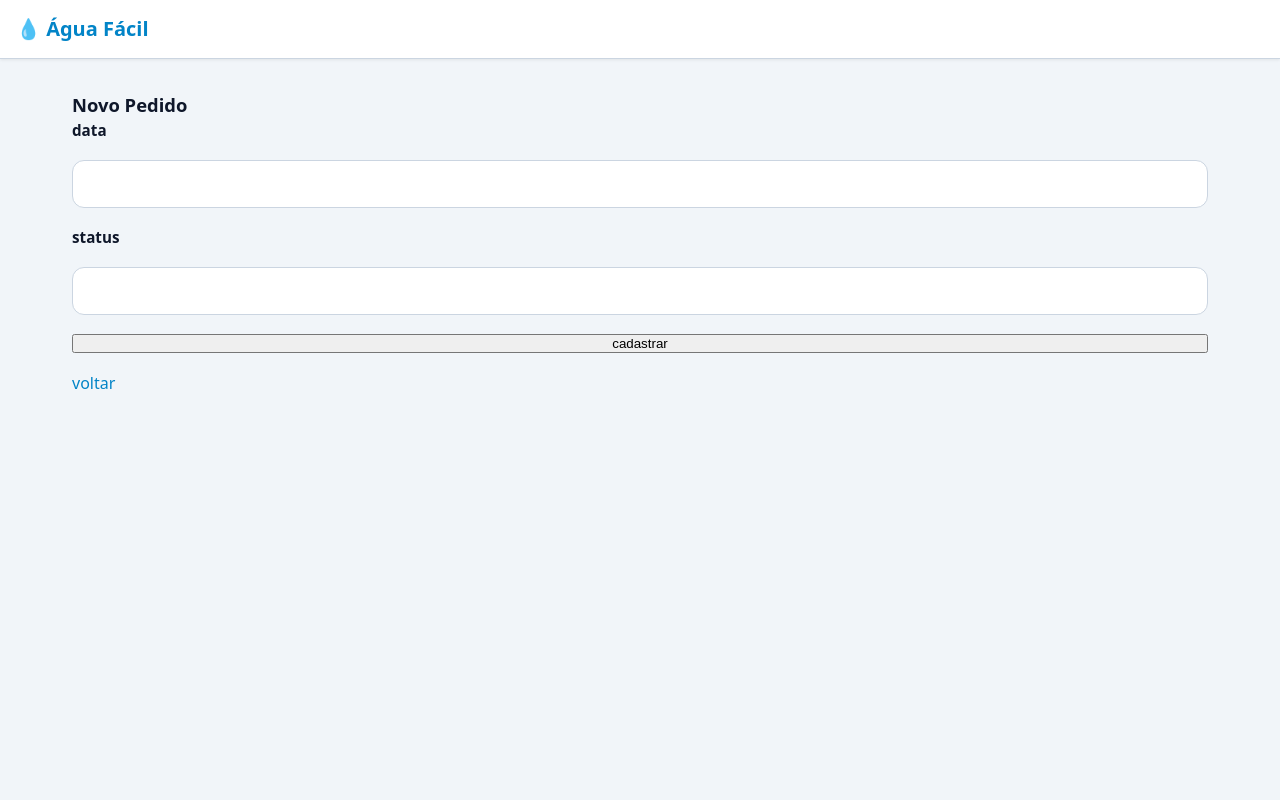
After one commit to Ferreirabento/agua-facil, a Python web app: template templates/novo_pedido.html in a window 1280 px wide. The commit adds this page. Run offline with Jinja, Linux system fonts and the light colour scheme; the template is opened without the code that fills it, so the values that code supplies are empty.

Commit message:
criei a rota para cadastro de um novo pedido
criei um adicionar pedidos para completar o que falta na tabela que no caso é a data e o status (tudo se completa automaticamente)

adicionei a aba de pedidos na pagina inicial e coloquei a opção de novo pedido na nela

porem, me pergunto como vou conectar a um produto com um cliente já que o cliente se pega automaticamente com o cliente_id (se eu não me engano faço isso com o join mas esqueci então vou pesquisar)

```diff
--- a/database.py
+++ b/database.py
@@ -31,6 +31,12 @@ def consultar_pedidos():
     pedidos = concxao.execute(""" SELECT * FROM pedidos WHERE ativo = 1 ORDER BY id""").fetchall()
     concxao.close()
     return pedidos
+
+def adicionar_pedidos(data, status):
+    conexao = conectar()
+    conexao.execute("""INSERT INTO pedidos (data_pedido, status) VALUES (?, ?)""", (data, status))
+    conexao.commit()
+    conexao.close()
 
 def criar_tabela_iten_pedido():
     conexao = conectar()
--- a/templates/inicio.html
+++ b/templates/inicio.html
@@ -16,6 +16,7 @@
         <p>Este é o site oficial do Agua Facil, onde você pode encontrar informações sobre nossos produtos e serviços.</p>
         <a href="/produtos">Produtos</a>
         <a href="/clientes">Clientes</a>
+        <a href="/pedidos">Pedidos</a>
     {% endblock %}
 </body>
 </html>
--- /dev/null
+++ b/templates/novo_pedido.html
@@ -0,0 +1,25 @@
+<!DOCTYPE html>
+<html lang="pt-br">
+<head>
+    <meta charset="UTF-8">
+    <meta name="viewport" content="width=device-width, initial-scale=1.0">
+    <title>Novo Pedido</title>
+</head>
+<body>
+    {% extends "base.html" %}
+    {% block title %} Novo Pedido {% endblock %}
+
+    {% block content %}
+    <h2>Novo Pedido</h2>
+    <form method="POST">
+        <label for="data">data</label>
+        <input type="text" id="data" name="data" required>
+        <label for="status">status</label>
+        <input type="text" id="status" name="status" required>
+        <button type="submit">cadastrar</button>
+        <a href="/pedidos">voltar</a>
+    </form>
+    {% endblock %}
+
+</body>
+</html>
--- a/templates/pedidos.html
+++ b/templates/pedidos.html
@@ -5,6 +5,7 @@
 <h1>Pedidos</h1>
 
 <a href="{{ url_for('inicio')}}">inicio</a>
+<a href="{{ url_for('novo_pedido') }}">Novo Pedido</a>
 
 <table>
     <thead>
```
Also changed, not shown: app.py (+15 -1 lines).
